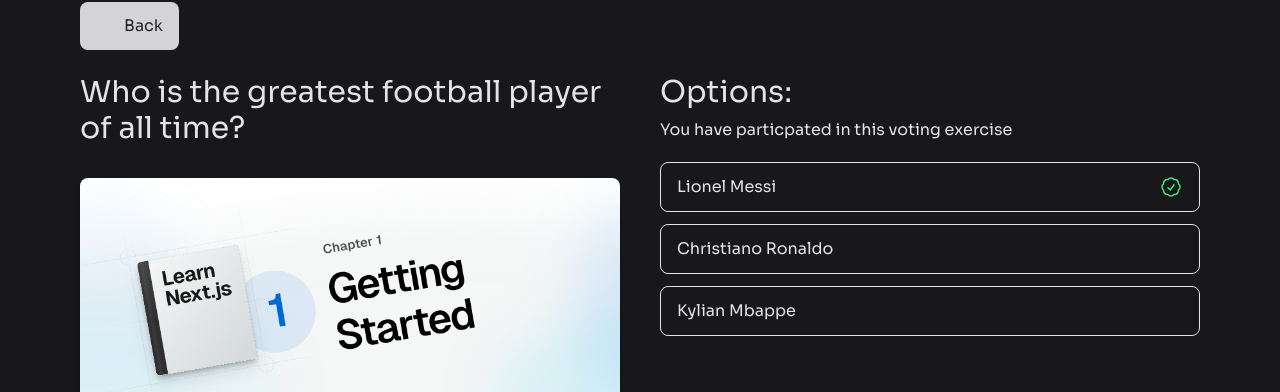
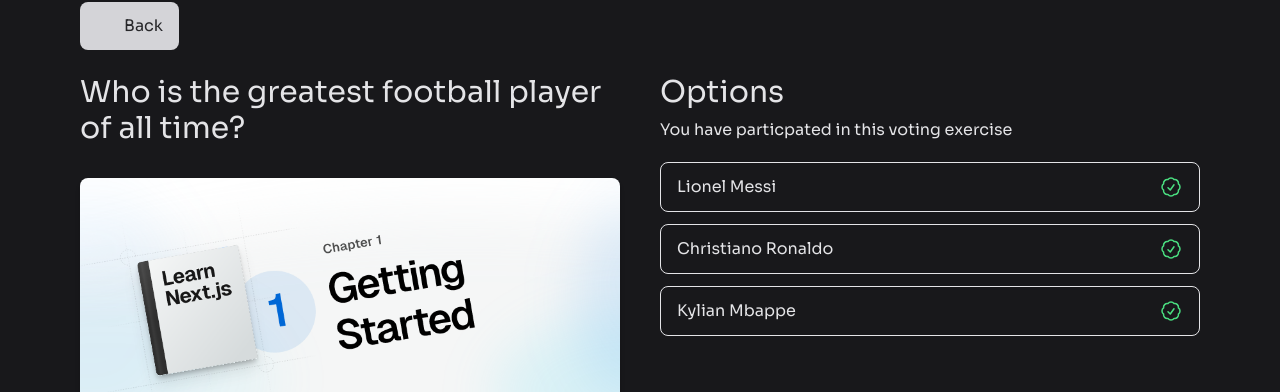
Before and after one commit to fisayo-dev/racc, a React (Vite) app: page /vote/1 in a window 1280 px wide. Shown: the part 130-522 px from the top of the page. Built offline with nearby package versions, Linux system fonts and the light colour scheme; some icons are missing.

Commit message:
script: update option content for the vote description

```diff
--- a/src/pages/vote/VoteDescription.jsx
+++ b/src/pages/vote/VoteDescription.jsx
@@ -61,30 +61,26 @@ const VoteDescription = () => {
             </div>
             <div className="grid gap-5">
               <div className="grid gap-2">
-                <h2 className="md:text-3xl text-2xl">Options:</h2>
+                <h2 className="md:text-3xl text-2xl">Options</h2>
                 <p className="text-md">
-                  You have particpated in this voting exercise
+                  {status == "ongoing" &&
+                    "You have particpated in this voting exercise"}
+                  {/* Later, this code above should check if user id is among the voters arrauy of the vote object */}
+                  {status == "ended" && "You didn't participate in this vote."}
+                  {/* Later, this code above should check if user id is among the voters arrauy of the vote object */}
                 </p>
               </div>
               <div className="grid gap-3">
-                <div className="px-4 py-3 rounded-lg hover:bg-zinc-800  border-[0.102rem] border-zinc-200 cursor-pointer">
-                  <div className="flex items-center justify-between">
-                    <p>Lionel Messi</p>
-                    <CheckBadgeIcon className="text-green-400 h-6 w-6" />
-                  </div>
-                </div>
-                <div className="px-4 py-3 rounded-lg hover:bg-zinc-800  border-[0.102rem] border-zinc-200 cursor-pointer">
-                  <div className="flex items-center justify-between">
-                    <p>Christiano Ronaldo</p>
-                    {/* <CheckBadgeIcon className="text-green-400 h-6 w-6" /> */}
-                  </div>
-                </div>
-                <div className="px-4 py-3 rounded-lg hover:bg-zinc-800  border-[0.102rem] border-zinc-200 cursor-pointer">
-                  <div className="flex items-center justify-between">
-                    <p>Kylian Mbappe</p>
-                    {/* <CheckBadgeIcon className="text-green-400 h-6 w-6" /> */}
-                  </div>
-                </div>
+                {options.map((option) => (
+                  <div className="px-4 py-3 rounded-lg hover:bg-zinc-800  border-[0.102rem] border-zinc-200 cursor-pointer">
+                    <div className="flex items-center justify-between">
+                      <p>{option}</p>
+                            <CheckBadgeIcon className="text-green-400 h-6 w-6" />
+                            {/* Only show check badge if user choose it */}
+                    </div>
+                    </div>
+                    // When user clicks on option, if the vote is upcoming notify them that it is upcoming, else : allow them vote if vote is ongoing
+                ))}
               </div>
             </div>
           </div>
```
